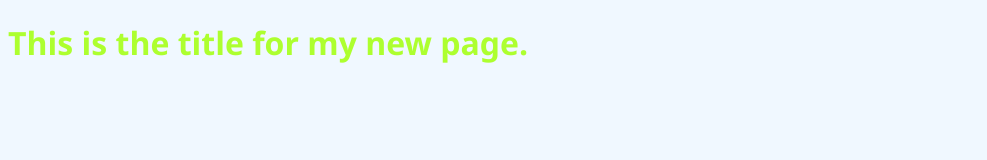
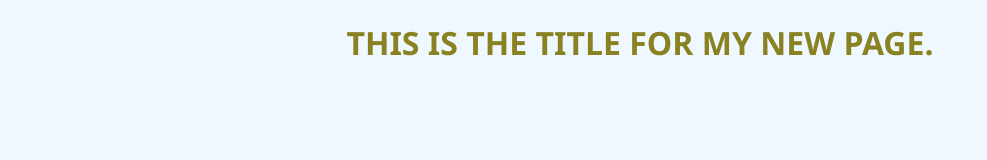
Before and after one commit to jfrancoalzate/nodejstutorials, a plain HTML site: page index.html in a window 1280 px wide. Shown: the whole page, without its empty margins (0-987 px from the left). Drawn offline with Linux system fonts and the light colour scheme.

Commit message:
Color for title was changed. THanks!

```diff
--- a/site.css
+++ b/site.css
@@ -4,5 +4,7 @@ body {
 }
 
 .titleClass {
-  color: greenyellow;
+  color: #888222;
+  text-align: center;
+  text-transform: uppercase;
 }
```
